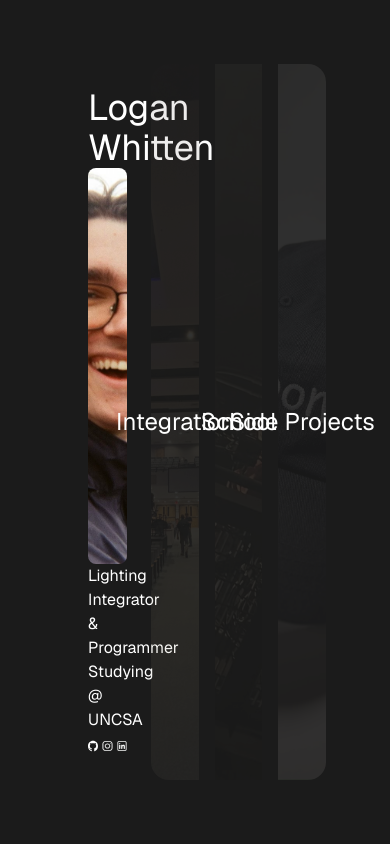
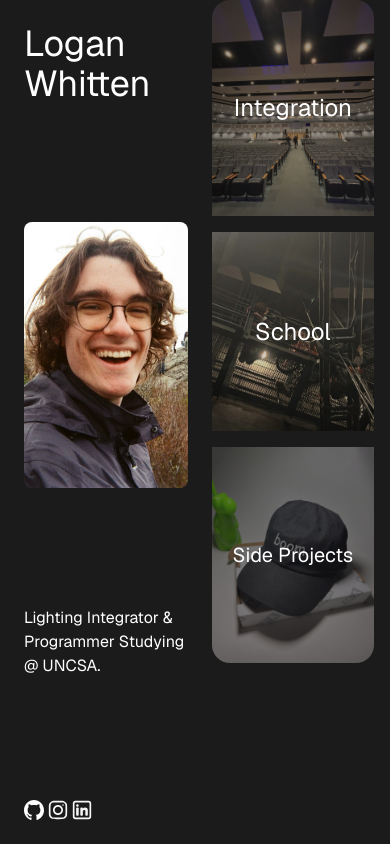
Before and after one commit to LoganWhitten/site, a Next.js app: page /newhome in a window 390 px wide. Built offline with nearby package versions, Linux system fonts and the light colour scheme.

Commit message:
feat: newhome mobile

```diff
--- a/app/newhome/page.tsx
+++ b/app/newhome/page.tsx
@@ -1,14 +1,16 @@
 export default function newHome() {
   return (
-    <div className="p-16  w-screen h-svh">
-      <div className="h-full flex w-full">
-        <div className="w-1/3 p-6 h-full place-content-evenly flex flex-col">
+    <div className="md:p-16 w-screen h-svh">
+      <div className="h-full flex place-items-center w-full">
+        <div className="md:w-1/3 p-6 h-full place-content-between flex flex-col">
           <div className="text-4xl">Logan Whitten</div>
-
-          <img src="/images/me.jpeg" className=" h-2/3 rounded-md object-cover" />
+          <img
+            src="/images/me.jpeg"
+            className=" h-1/3 md:h-2/3 rounded-md object-cover"
+          />
           <div className="">
             Lighting Integrator & Programmer Studying @{" "}
-            <a href="https://uncsa.edu">UNCSA</a>
+            <a href="https://uncsa.edu">UNCSA.</a>
           </div>
           <div className="flex gap-1 mt-1">
             <a
@@ -34,31 +36,33 @@ export default function newHome() {
             </a>
           </div>
         </div>
-        <div className=" w-full grid select-none grid-cols-3 gap-4">
-          <div className="transition group flex place-items-center place-content-center text-center">
+        <div className="w-full md:grid select-none grid-cols-3 gap-4 mr-4 flex h-full flex-col">
+          <a className="transition group flex place-items-center place-content-center text-center">
             <div className="text-2xl absolute z-10">Integration</div>
             <img
-              className="transition rounded-l-2xl  duration-300 ease-in-out
-transform group-hover:opacity-50 opacity-10 object-cover h-full"
+              className="transition rounded-t-2xl md:rounded-tr-none md:rounded-l-2xl  duration-300 ease-in-out
+transform group-hover:opacity-50 opacity-60 md:opacity-10 object-cover h-full"
               src="/images/integration.jpeg"
             />
-          </div>
-          <div className="transition group flex place-items-center place-content-center text-center">
+          </a>
+          <a className="transition group flex place-items-center place-content-center text-center">
             <div className="text-2xl absolute z-10">School</div>
             <img
               className="transition  duration-300 ease-in-out
-transform group-hover:opacity-50 opacity-10 object-cover h-full"
+transform group-hover:opacity-50 opacity-80 md:opacity-10 object-cover h-full"
               src="/images/school.jpeg"
             />
+          </a>
+          <a className="transition group flex place-items-center place-content-center text-center">
+            <div className="md:text-2xl text-xl absolute z-10">
+              Side Projects
             </div>
-          <div className="transition group flex place-items-center place-content-center text-center">
-            <div className="text-2xl absolute z-10">Side Projects</div>
             <img
-              className="transition rounded-r-2xl  duration-300 ease-in-out
-transform group-hover:opacity-50 opacity-10 object-cover h-full"
+              className="transition rounded-b-2xl md:rounded-bl-none md:rounded-r-2xl  duration-300 ease-in-out
+transform group-hover:opacity-50 opacity-40 md:opacity-10 object-cover h-full"
               src="/images/boom.jpeg"
             />
-          </div>
+          </a>
         </div>
       </div>
     </div>
```
Lines whose indentation alone changed are shown as unchanged.
